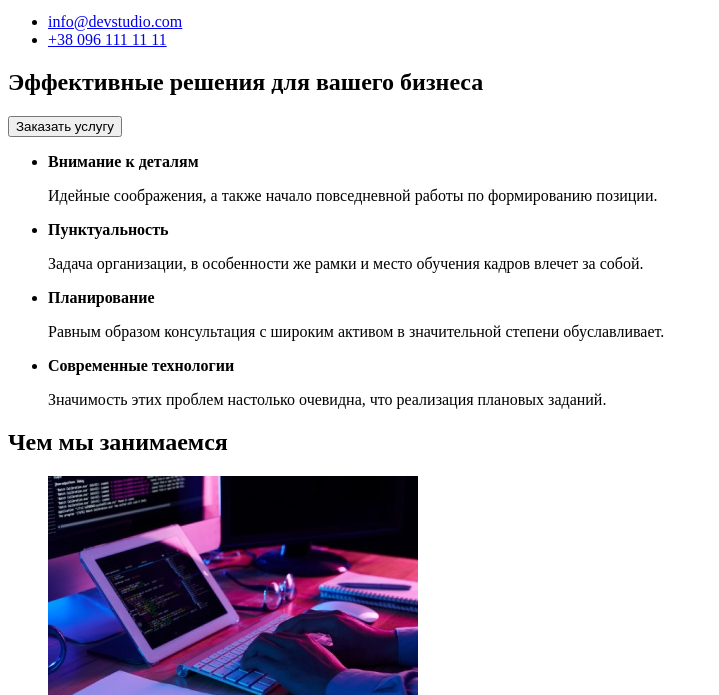
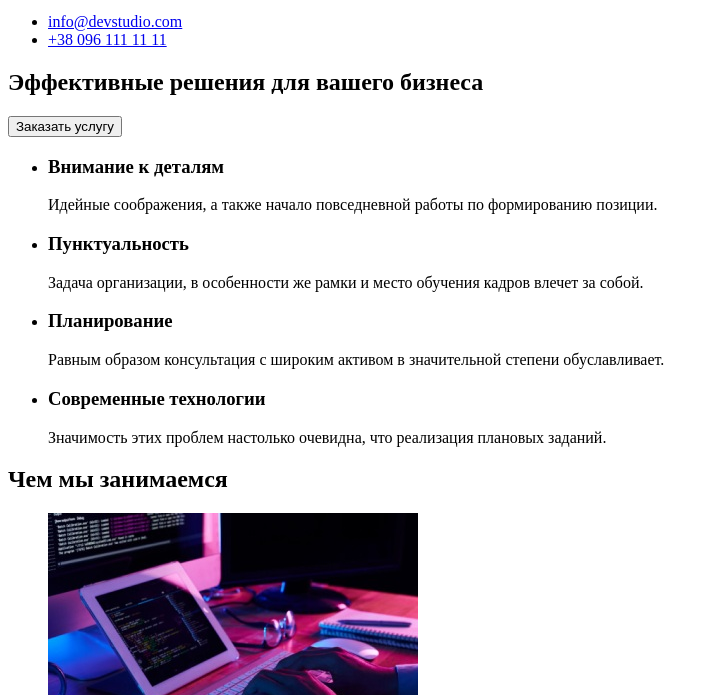
Before and after one commit to enojio/goit-markup-hw-01, a plain HTML site: page index.html in a window 1280 px wide. Shown: the part 105-800 px from the top of the page, without its empty margins (0-719 px from the left). Drawn offline with Linux system fonts and the light colour scheme.

Commit message:
Update index.html

```diff
--- a/index.html
+++ b/index.html
@@ -32,19 +32,19 @@
             <h2 hidden="true"></h2>
             <ul>
                 <li>
-                    <b>Внимание к деталям</b>
+                    <h3>Внимание к деталям</h3>
                     <p>Идейные соображения, а также начало повседневной работы по формированию позиции.</p>
                 </li>
                 <li>
-                    <b>Пунктуальность</b>
+                    <h3>Пунктуальность</h3>
                     <p>Задача организации, в особенности же рамки и место обучения кадров влечет за собой.</p>
                 </li>
                 <li>
-                    <b>Планирование</b>
+                    <h3>Планирование</h3>
                     <p>Равным образом консультация с широким активом в значительной степени обуславливает.</p>
                 </li>
                 <li>
-                    <b>Современные технологии</b>
+                    <h3>Современные технологии</h3>
                     <p>Значимость этих проблем настолько очевидна, что реализация плановых заданий.</p>
                 </li>
             </ul>
```
